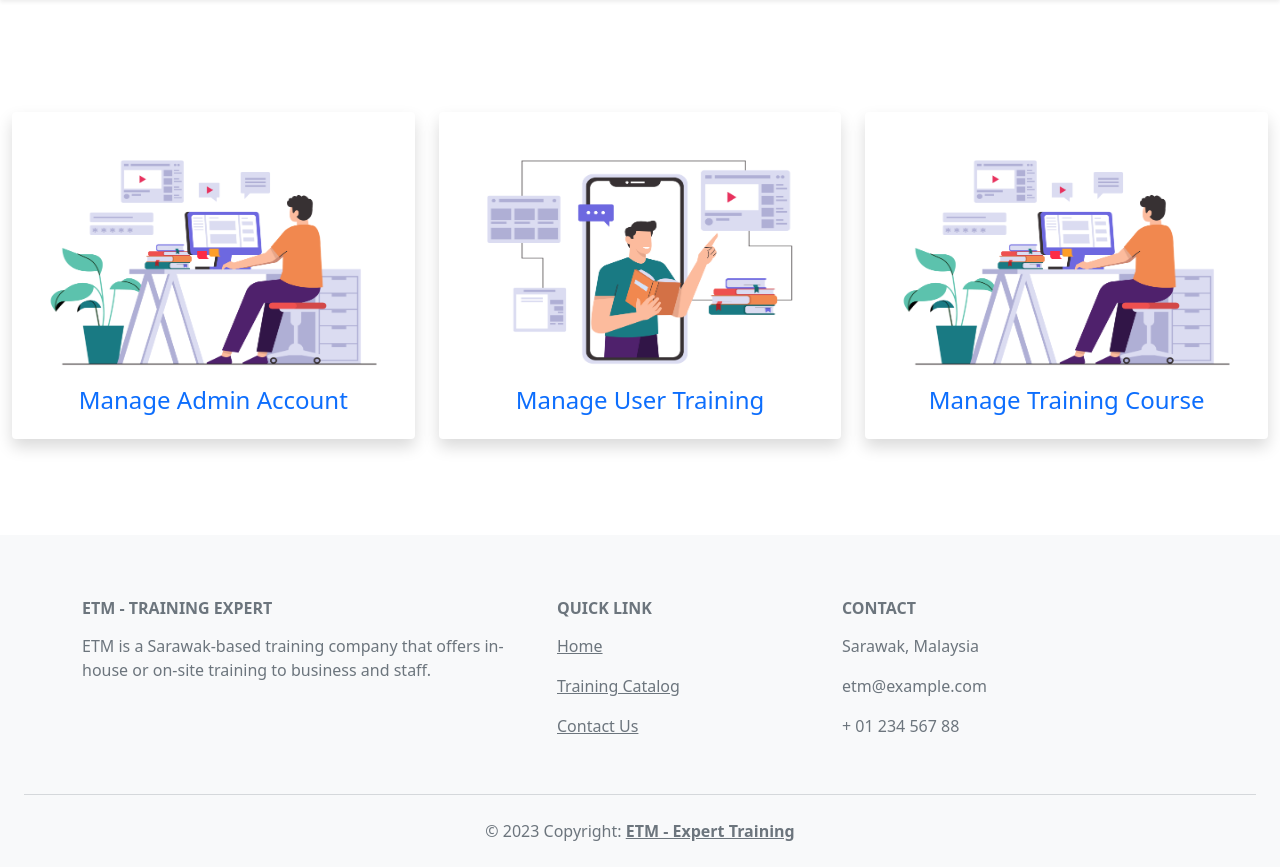
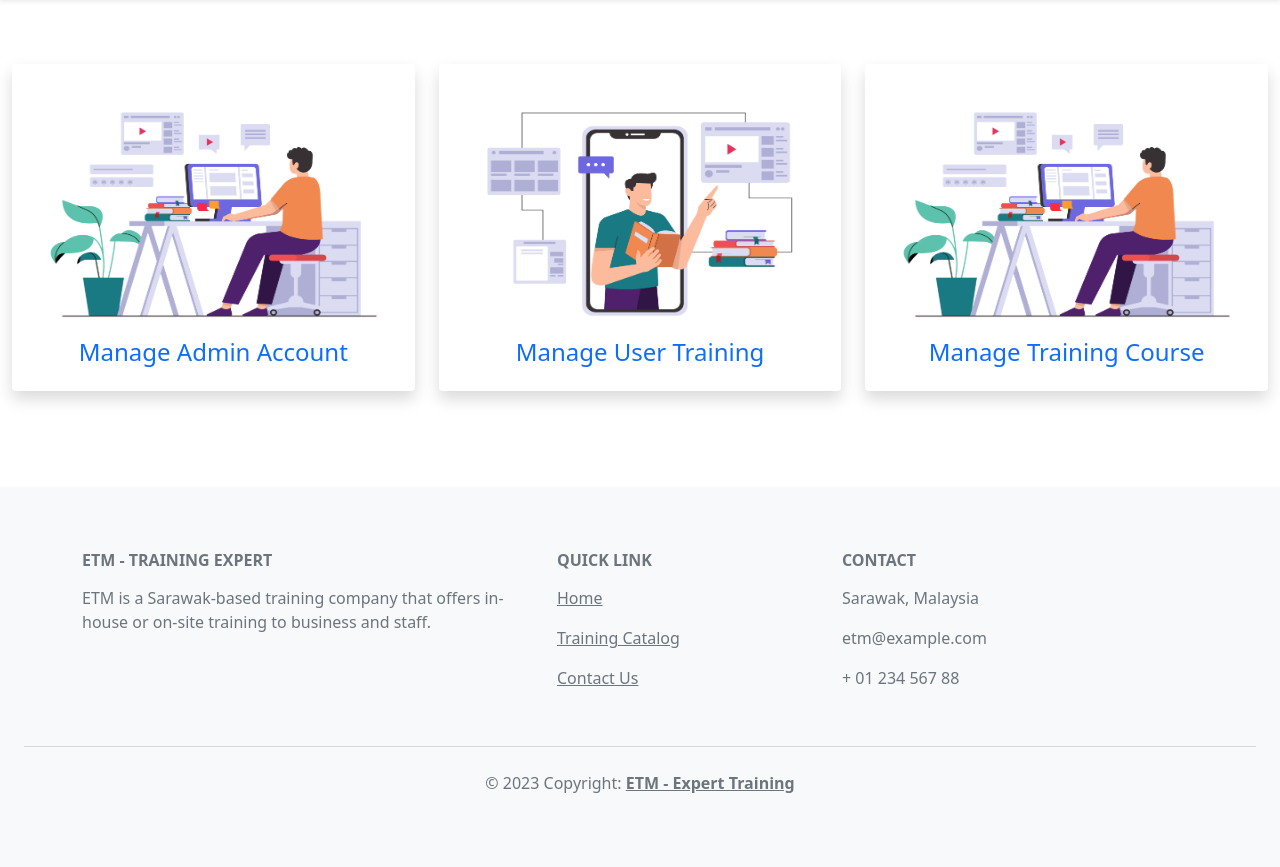
Before and after one commit to neehalmahfuz/MSP-Assignment, a PHP site: page /admin_dashboard.php in a window 1280 px wide. Shown: the part 76-943 px from the top of the page. After the commit the page ends 869 px from the top, so only its background shows below. Run offline with PHP 8.4, Linux system fonts and the light colour scheme; a user stored in the database is signed in.

Commit message:
Update admin_dashboard.php

```diff
--- a/admin_dashboard.php
+++ b/admin_dashboard.php
@@ -15,7 +15,7 @@
 
 ?>
 
-<div class="container-fluid mt-5 pt-5 pb-5">
+<div class="container-fluid pt-5 pb-5">
     <div class="row">
         <div class="col-sm-4 mt-3">
             <div class="shadow p-3 bg-white rounded">
```
